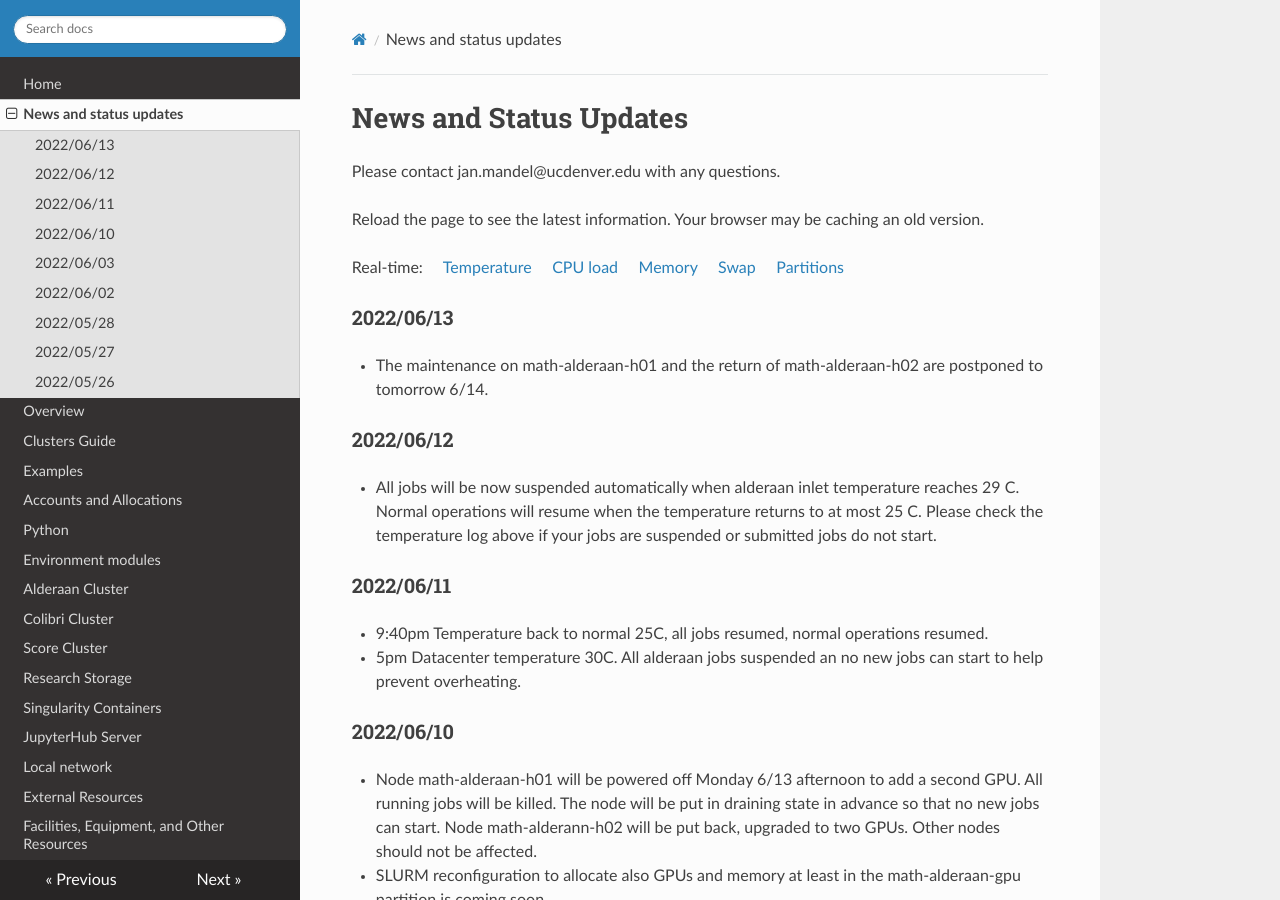
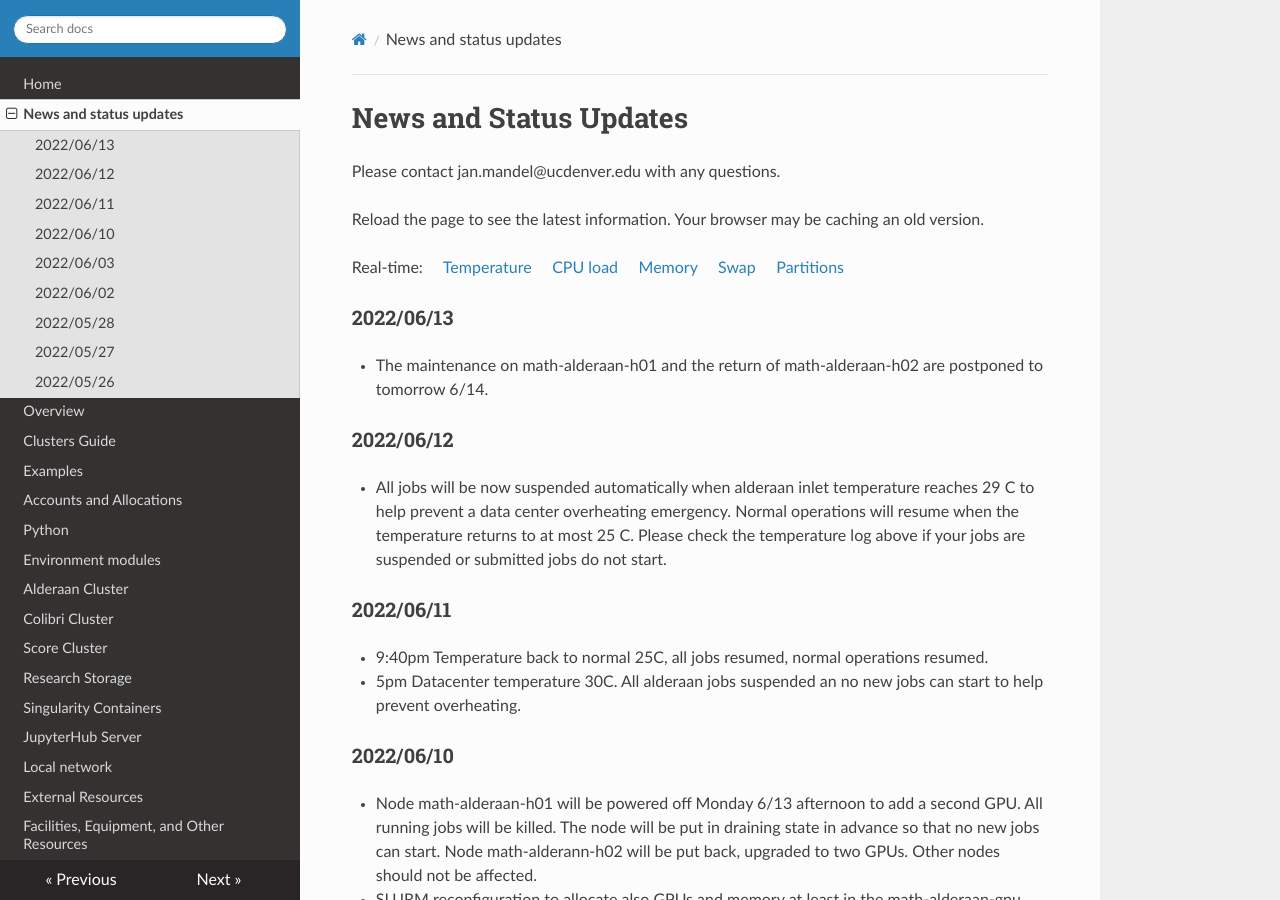
Before and after one commit to ccmucdenver/ccm-docs, an MkDocs documentation site: the page built from docs/updates.md, in a window 1280 px wide and 900 px high. Built offline with MkDocs 1.6.1, drawn with Linux system fonts in a browser that asks for light colours; nearby versions of some CDN libraries.

Commit message:
to help prevent emergency

```diff
--- a/docs/updates.md
+++ b/docs/updates.md
@@ -12,7 +12,7 @@ Real-time:  &nbsp;  &nbsp; [Temperature](https://demo.openwfm.org/web/alderaan/t
 
 ### 2022/06/12
 
-* All jobs will be now suspended automatically when alderaan inlet temperature reaches 29 C.
+* All jobs will be now suspended automatically when alderaan inlet temperature reaches 29 C to help prevent a data center overheating emergency.
 Normal operations will resume when the temperature returns to at most 25 C. Please check the temperature log above if your jobs are suspended or submitted jobs do not start.
 
 ### 2022/06/11
```
